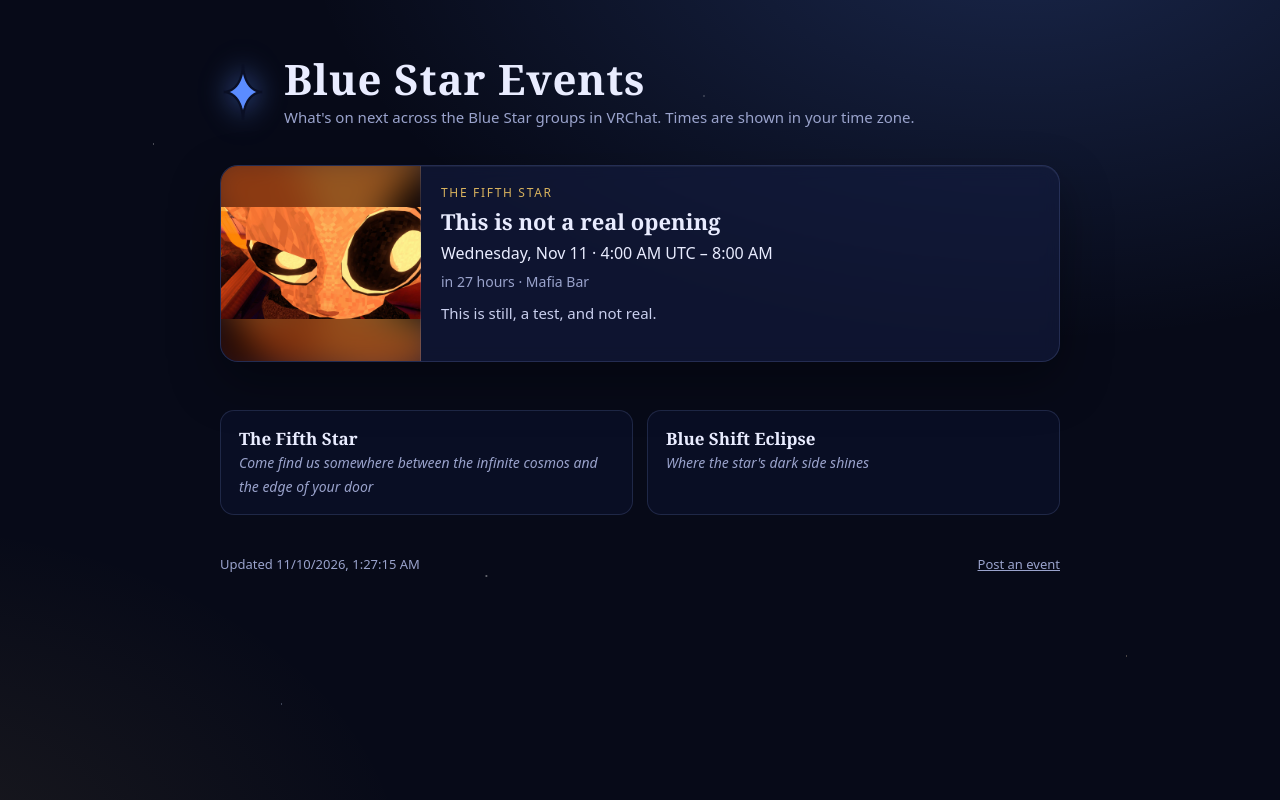
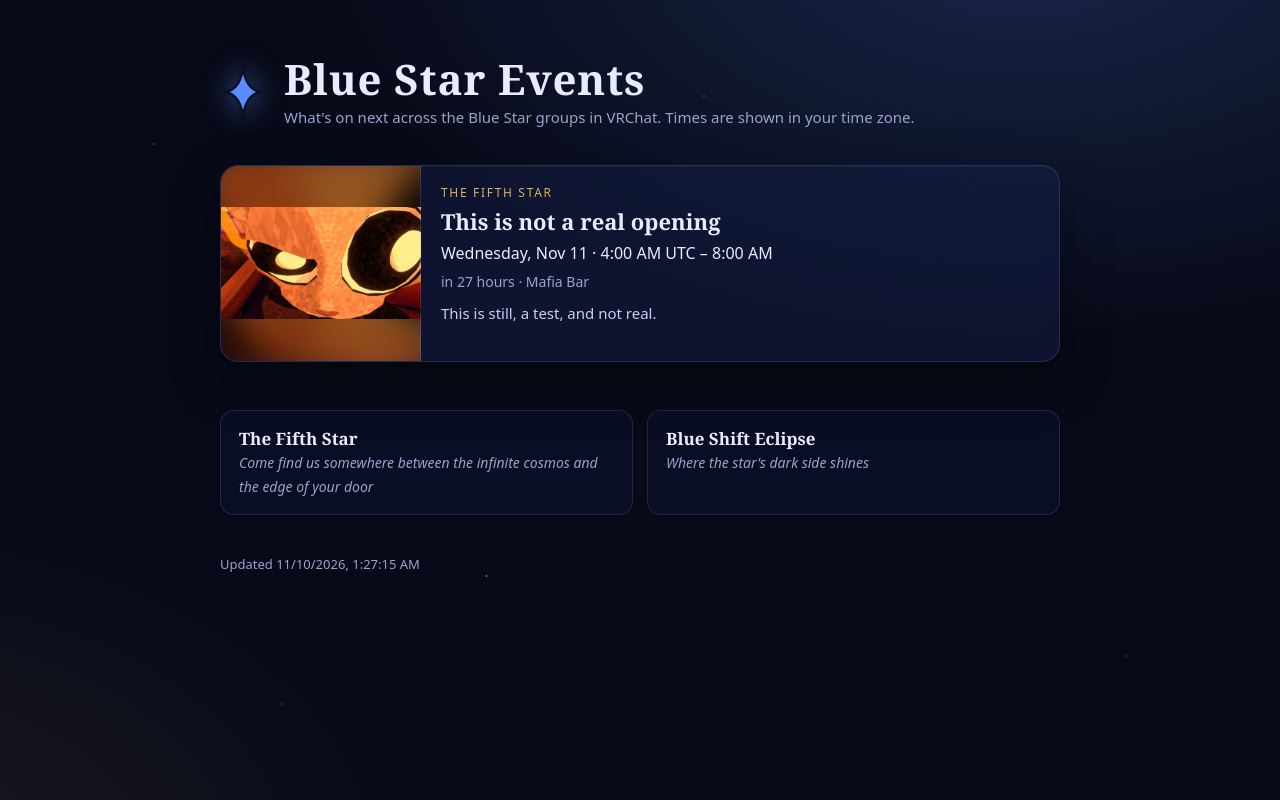
Before and after one commit to Blue0890/img-repo, a plain HTML site: page station/index.html in a window 1280 px wide. Drawn offline with Linux system fonts and the light colour scheme.

Commit message:
Events page: drop the public 'Post an event' link

```diff
--- a/station/index.html
+++ b/station/index.html
@@ -139,7 +139,6 @@
 
   <footer>
     <span id="updated"></span>
-    <a href="https://github.com/Blue0890/img-repo/issues/new?template=event.yml">Post an event</a>
   </footer>
 </main>
 
```
Also changed, not shown: 1 other file.
